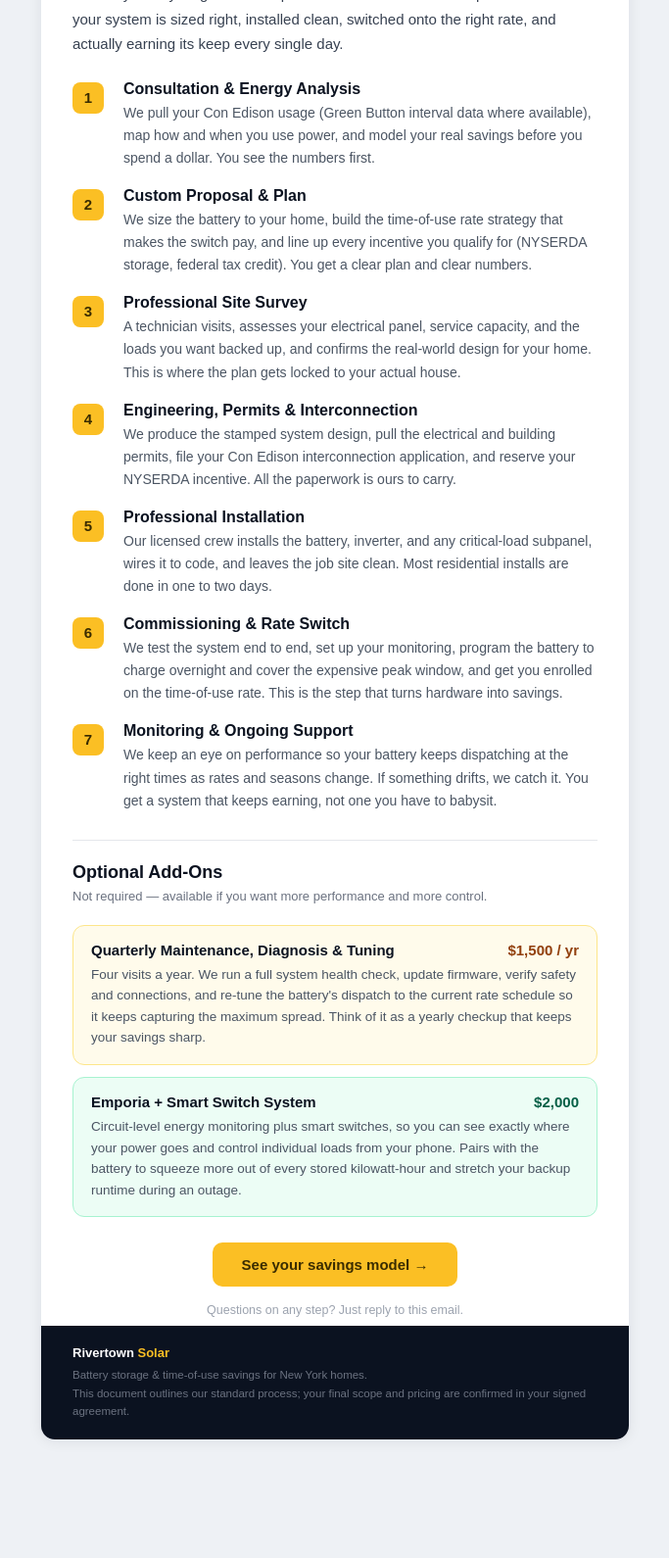
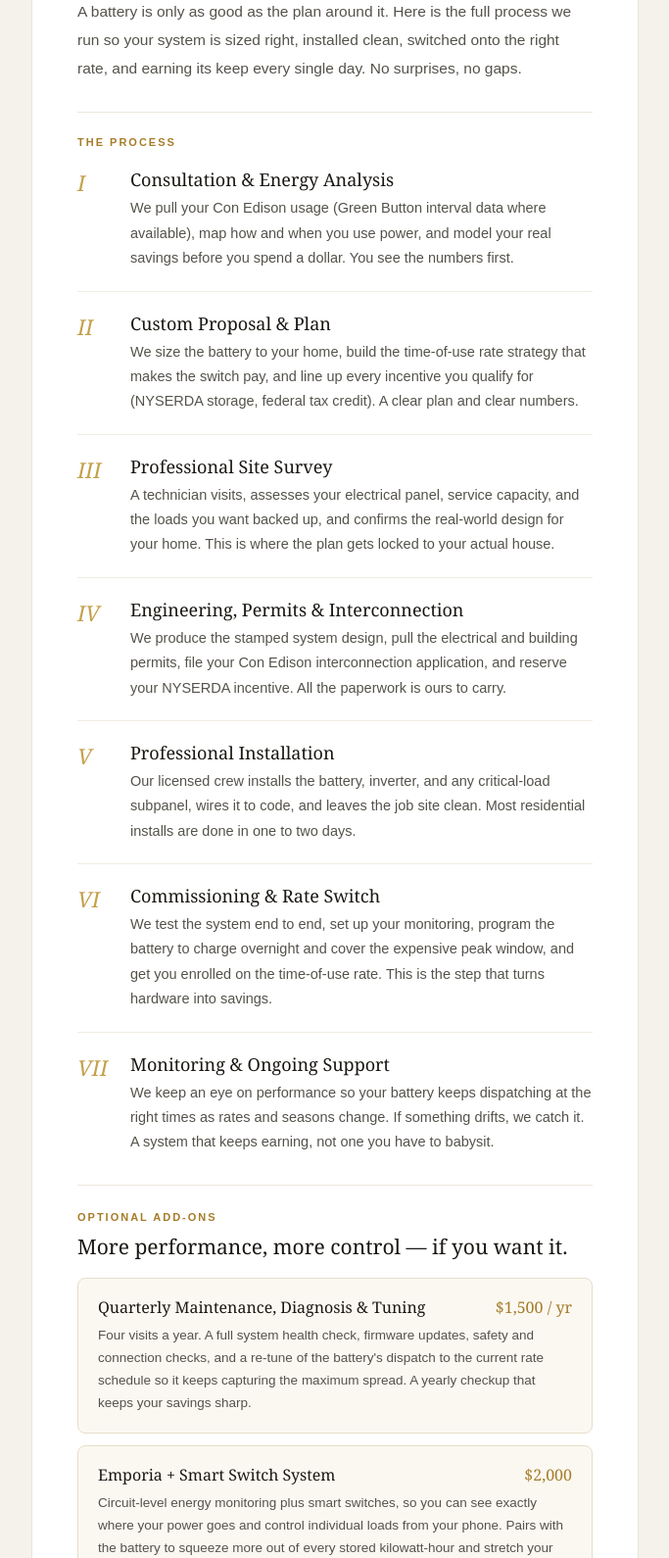
Before and after one commit to godfreyenglish-pixel/proposal-tool, a plain HTML site: page scope-of-work.html in a window 1280 px wide. Shown: the part 264-1854 px from the top of the page at 98% size, without its empty margins (298-981 px from the left). Before the commit the page ends 1757 px from the top, so only its background shows below. Drawn offline with Linux system fonts and the light colour scheme.

Commit message:
Restyle scope of work + TOU pages to premium ivory/gold brand

```diff
--- a/scope-of-work.html
+++ b/scope-of-work.html
@@ -6,166 +6,156 @@
 <meta name="color-scheme" content="light only">
 <title>Rivertown Solar — Battery Scope of Work</title>
 </head>
-<body style="margin:0;padding:0;background:#eef1f5;-webkit-text-size-adjust:100%;">
-<!-- preheader -->
-<div style="display:none;max-height:0;overflow:hidden;opacity:0;color:#eef1f5;font-size:1px;line-height:1px;">Everything we do to get your battery installed, dispatching, and saving — start to finish.</div>
+<body style="margin:0;padding:0;background:#F5F2EC;-webkit-text-size-adjust:100%;">
+<div style="display:none;max-height:0;overflow:hidden;opacity:0;color:#F5F2EC;font-size:1px;line-height:1px;">Everything we handle for you — from the first look at your usage to years of optimized savings.</div>
 
-<table role="presentation" width="100%" cellpadding="0" cellspacing="0" style="background:#eef1f5;">
-<tr><td align="center" style="padding:24px 12px;">
+<table role="presentation" width="100%" cellpadding="0" cellspacing="0" style="background:#F5F2EC;">
+<tr><td align="center" style="padding:28px 12px;">
 
-<table role="presentation" width="600" cellpadding="0" cellspacing="0" style="width:600px;max-width:600px;background:#ffffff;border-radius:14px;overflow:hidden;box-shadow:0 2px 14px rgba(15,23,42,.08);font-family:Arial,Helvetica,sans-serif;">
+<table role="presentation" width="620" cellpadding="0" cellspacing="0" style="width:620px;max-width:620px;background:#ffffff;border:1px solid #EAE4D8;border-radius:10px;overflow:hidden;">
 
   <!-- header -->
-  <tr><td style="background:#0B1220;padding:28px 32px 24px;">
-    <table role="presentation" width="100%" cellpadding="0" cellspacing="0"><tr>
-      <td style="font-family:Arial,Helvetica,sans-serif;color:#ffffff;font-size:20px;font-weight:bold;letter-spacing:.2px;">
-        Rivertown <span style="color:#FBBF24;">Solar</span>
-      </td>
-      <td align="right" style="font-family:Arial,Helvetica,sans-serif;color:#9CA3AF;font-size:11px;">Battery Storage</td>
-    </tr></table>
-    <div style="height:3px;width:52px;background:#FBBF24;border-radius:2px;margin-top:14px;"></div>
-    <div style="color:#ffffff;font-size:26px;font-weight:bold;line-height:1.25;margin-top:18px;">Your Battery Scope of Work</div>
-    <div style="color:#9CA3AF;font-size:14px;line-height:1.6;margin-top:8px;">Exactly what we handle for you — from the first look at your usage to years of optimized savings. No surprises, no gaps.</div>
+  <tr><td style="background:#16130F;padding:34px 46px 30px;" align="center">
+    <div style="font-family:Georgia,'Times New Roman',serif;color:#ffffff;font-size:23px;letter-spacing:.5px;">Rivertown <span style="color:#C4A04A;font-style:italic;">Solar</span></div>
+    <div style="height:1px;width:44px;background:#A67C29;margin:16px auto 0;"></div>
+    <div style="font-family:Arial,Helvetica,sans-serif;color:#9A9284;font-size:10.5px;letter-spacing:2.5px;text-transform:uppercase;margin-top:14px;">Battery Scope of Work</div>
   </td></tr>
 
-  <!-- intro -->
-  <tr><td style="padding:26px 32px 6px;">
-    <div style="color:#374151;font-size:15px;line-height:1.7;">
-      A battery is only as good as the plan around it. Here is the full process we run so your system is sized right, installed clean, switched onto the right rate, and actually earning its keep every single day.
-    </div>
+  <!-- title -->
+  <tr><td style="padding:40px 46px 0;">
+    <div style="font-family:Georgia,'Times New Roman',serif;color:#1A1712;font-size:32px;line-height:1.2;">Your Battery Scope of Work</div>
+    <div style="font-family:Arial,Helvetica,sans-serif;color:#55524B;font-size:15.5px;line-height:1.85;margin-top:16px;">A battery is only as good as the plan around it. Here is the full process we run so your system is sized right, installed clean, switched onto the right rate, and earning its keep every single day. No surprises, no gaps.</div>
   </td></tr>
 
-  <!-- STEP TEMPLATE -->
+  <!-- hairline -->
+  <tr><td style="padding:30px 46px 0;"><div style="height:1px;background:#EDE8DD;"></div></td></tr>
+
+  <!-- steps -->
+  <tr><td style="padding:24px 46px 0;">
+    <div style="font-family:Arial,Helvetica,sans-serif;color:#A67C29;font-size:11px;font-weight:bold;letter-spacing:2px;text-transform:uppercase;">The process</div>
+  </td></tr>
+
   <!-- 1 -->
-  <tr><td style="padding:18px 32px 0;">
+  <tr><td style="padding:20px 46px 0;">
     <table role="presentation" width="100%" cellpadding="0" cellspacing="0"><tr>
-      <td width="40" valign="top" style="padding-top:2px;">
-        <div style="width:32px;height:32px;background:#FBBF24;border-radius:8px;color:#3a2c00;font-size:15px;font-weight:bold;text-align:center;line-height:32px;">1</div>
-      </td>
-      <td valign="top" style="padding-left:12px;">
-        <div style="color:#0B1220;font-size:16px;font-weight:bold;">Consultation &amp; Energy Analysis</div>
-        <div style="color:#4B5563;font-size:14px;line-height:1.65;margin-top:4px;">We pull your Con Edison usage (Green Button interval data where available), map how and when you use power, and model your real savings before you spend a dollar. You see the numbers first.</div>
+      <td width="54" valign="top"><div style="font-family:Georgia,'Times New Roman',serif;color:#C4A04A;font-size:22px;font-style:italic;">I</div></td>
+      <td valign="top">
+        <div style="font-family:Georgia,'Times New Roman',serif;color:#1A1712;font-size:18px;">Consultation &amp; Energy Analysis</div>
+        <div style="font-family:Arial,Helvetica,sans-serif;color:#55524B;font-size:14.5px;line-height:1.75;margin-top:5px;">We pull your Con Edison usage (Green Button interval data where available), map how and when you use power, and model your real savings before you spend a dollar. You see the numbers first.</div>
       </td>
     </tr></table>
   </td></tr>
+  <tr><td style="padding:20px 46px 0;"><div style="height:1px;background:#F1ECE2;"></div></td></tr>
   <!-- 2 -->
-  <tr><td style="padding:18px 32px 0;">
+  <tr><td style="padding:20px 46px 0;">
     <table role="presentation" width="100%" cellpadding="0" cellspacing="0"><tr>
-      <td width="40" valign="top" style="padding-top:2px;">
-        <div style="width:32px;height:32px;background:#FBBF24;border-radius:8px;color:#3a2c00;font-size:15px;font-weight:bold;text-align:center;line-height:32px;">2</div>
-      </td>
-      <td valign="top" style="padding-left:12px;">
-        <div style="color:#0B1220;font-size:16px;font-weight:bold;">Custom Proposal &amp; Plan</div>
-        <div style="color:#4B5563;font-size:14px;line-height:1.65;margin-top:4px;">We size the battery to your home, build the time-of-use rate strategy that makes the switch pay, and line up every incentive you qualify for (NYSERDA storage, federal tax credit). You get a clear plan and clear numbers.</div>
+      <td width="54" valign="top"><div style="font-family:Georgia,'Times New Roman',serif;color:#C4A04A;font-size:22px;font-style:italic;">II</div></td>
+      <td valign="top">
+        <div style="font-family:Georgia,'Times New Roman',serif;color:#1A1712;font-size:18px;">Custom Proposal &amp; Plan</div>
+        <div style="font-family:Arial,Helvetica,sans-serif;color:#55524B;font-size:14.5px;line-height:1.75;margin-top:5px;">We size the battery to your home, build the time-of-use rate strategy that makes the switch pay, and line up every incentive you qualify for (NYSERDA storage, federal tax credit). A clear plan and clear numbers.</div>
       </td>
     </tr></table>
   </td></tr>
+  <tr><td style="padding:20px 46px 0;"><div style="height:1px;background:#F1ECE2;"></div></td></tr>
   <!-- 3 -->
-  <tr><td style="padding:18px 32px 0;">
+  <tr><td style="padding:20px 46px 0;">
     <table role="presentation" width="100%" cellpadding="0" cellspacing="0"><tr>
-      <td width="40" valign="top" style="padding-top:2px;">
-        <div style="width:32px;height:32px;background:#FBBF24;border-radius:8px;color:#3a2c00;font-size:15px;font-weight:bold;text-align:center;line-height:32px;">3</div>
-      </td>
-      <td valign="top" style="padding-left:12px;">
-        <div style="color:#0B1220;font-size:16px;font-weight:bold;">Professional Site Survey</div>
-        <div style="color:#4B5563;font-size:14px;line-height:1.65;margin-top:4px;">A technician visits, assesses your electrical panel, service capacity, and the loads you want backed up, and confirms the real-world design for your home. This is where the plan gets locked to your actual house.</div>
+      <td width="54" valign="top"><div style="font-family:Georgia,'Times New Roman',serif;color:#C4A04A;font-size:22px;font-style:italic;">III</div></td>
+      <td valign="top">
+        <div style="font-family:Georgia,'Times New Roman',serif;color:#1A1712;font-size:18px;">Professional Site Survey</div>
+        <div style="font-family:Arial,Helvetica,sans-serif;color:#55524B;font-size:14.5px;line-height:1.75;margin-top:5px;">A technician visits, assesses your electrical panel, service capacity, and the loads you want backed up, and confirms the real-world design for your home. This is where the plan gets locked to your actual house.</div>
       </td>
     </tr></table>
   </td></tr>
+  <tr><td style="padding:20px 46px 0;"><div style="height:1px;background:#F1ECE2;"></div></td></tr>
   <!-- 4 -->
-  <tr><td style="padding:18px 32px 0;">
+  <tr><td style="padding:20px 46px 0;">
     <table role="presentation" width="100%" cellpadding="0" cellspacing="0"><tr>
-      <td width="40" valign="top" style="padding-top:2px;">
-        <div style="width:32px;height:32px;background:#FBBF24;border-radius:8px;color:#3a2c00;font-size:15px;font-weight:bold;text-align:center;line-height:32px;">4</div>
-      </td>
-      <td valign="top" style="padding-left:12px;">
-        <div style="color:#0B1220;font-size:16px;font-weight:bold;">Engineering, Permits &amp; Interconnection</div>
-        <div style="color:#4B5563;font-size:14px;line-height:1.65;margin-top:4px;">We produce the stamped system design, pull the electrical and building permits, file your Con Edison interconnection application, and reserve your NYSERDA incentive. All the paperwork is ours to carry.</div>
+      <td width="54" valign="top"><div style="font-family:Georgia,'Times New Roman',serif;color:#C4A04A;font-size:22px;font-style:italic;">IV</div></td>
+      <td valign="top">
+        <div style="font-family:Georgia,'Times New Roman',serif;color:#1A1712;font-size:18px;">Engineering, Permits &amp; Interconnection</div>
+        <div style="font-family:Arial,Helvetica,sans-serif;color:#55524B;font-size:14.5px;line-height:1.75;margin-top:5px;">We produce the stamped system design, pull the electrical and building permits, file your Con Edison interconnection application, and reserve your NYSERDA incentive. All the paperwork is ours to carry.</div>
       </td>
     </tr></table>
   </td></tr>
+  <tr><td style="padding:20px 46px 0;"><div style="height:1px;background:#F1ECE2;"></div></td></tr>
   <!-- 5 -->
-  <tr><td style="padding:18px 32px 0;">
+  <tr><td style="padding:20px 46px 0;">
     <table role="presentation" width="100%" cellpadding="0" cellspacing="0"><tr>
-      <td width="40" valign="top" style="padding-top:2px;">
-        <div style="width:32px;height:32px;background:#FBBF24;border-radius:8px;color:#3a2c00;font-size:15px;font-weight:bold;text-align:center;line-height:32px;">5</div>
-      </td>
-      <td valign="top" style="padding-left:12px;">
-        <div style="color:#0B1220;font-size:16px;font-weight:bold;">Professional Installation</div>
-        <div style="color:#4B5563;font-size:14px;line-height:1.65;margin-top:4px;">Our licensed crew installs the battery, inverter, and any critical-load subpanel, wires it to code, and leaves the job site clean. Most residential installs are done in one to two days.</div>
+      <td width="54" valign="top"><div style="font-family:Georgia,'Times New Roman',serif;color:#C4A04A;font-size:22px;font-style:italic;">V</div></td>
+      <td valign="top">
+        <div style="font-family:Georgia,'Times New Roman',serif;color:#1A1712;font-size:18px;">Professional Installation</div>
+        <div style="font-family:Arial,Helvetica,sans-serif;color:#55524B;font-size:14.5px;line-height:1.75;margin-top:5px;">Our licensed crew installs the battery, inverter, and any critical-load subpanel, wires it to code, and leaves the job site clean. Most residential installs are done in one to two days.</div>
       </td>
     </tr></table>
   </td></tr>
+  <tr><td style="padding:20px 46px 0;"><div style="height:1px;background:#F1ECE2;"></div></td></tr>
   <!-- 6 -->
-  <tr><td style="padding:18px 32px 0;">
+  <tr><td style="padding:20px 46px 0;">
     <table role="presentation" width="100%" cellpadding="0" cellspacing="0"><tr>
-      <td width="40" valign="top" style="padding-top:2px;">
-        <div style="width:32px;height:32px;background:#FBBF24;border-radius:8px;color:#3a2c00;font-size:15px;font-weight:bold;text-align:center;line-height:32px;">6</div>
-      </td>
-      <td valign="top" style="padding-left:12px;">
-        <div style="color:#0B1220;font-size:16px;font-weight:bold;">Commissioning &amp; Rate Switch</div>
-        <div style="color:#4B5563;font-size:14px;line-height:1.65;margin-top:4px;">We test the system end to end, set up your monitoring, program the battery to charge overnight and cover the expensive peak window, and get you enrolled on the time-of-use rate. This is the step that turns hardware into savings.</div>
+      <td width="54" valign="top"><div style="font-family:Georgia,'Times New Roman',serif;color:#C4A04A;font-size:22px;font-style:italic;">VI</div></td>
+      <td valign="top">
+        <div style="font-family:Georgia,'Times New Roman',serif;color:#1A1712;font-size:18px;">Commissioning &amp; Rate Switch</div>
+        <div style="font-family:Arial,Helvetica,sans-serif;color:#55524B;font-size:14.5px;line-height:1.75;margin-top:5px;">We test the system end to end, set up your monitoring, program the battery to charge overnight and cover the expensive peak window, and get you enrolled on the time-of-use rate. This is the step that turns hardware into savings.</div>
       </td>
     </tr></table>
   </td></tr>
+  <tr><td style="padding:20px 46px 0;"><div style="height:1px;background:#F1ECE2;"></div></td></tr>
   <!-- 7 -->
-  <tr><td style="padding:18px 32px 4px;">
+  <tr><td style="padding:20px 46px 0;">
     <table role="presentation" width="100%" cellpadding="0" cellspacing="0"><tr>
-      <td width="40" valign="top" style="padding-top:2px;">
-        <div style="width:32px;height:32px;background:#FBBF24;border-radius:8px;color:#3a2c00;font-size:15px;font-weight:bold;text-align:center;line-height:32px;">7</div>
-      </td>
-      <td valign="top" style="padding-left:12px;">
-        <div style="color:#0B1220;font-size:16px;font-weight:bold;">Monitoring &amp; Ongoing Support</div>
-        <div style="color:#4B5563;font-size:14px;line-height:1.65;margin-top:4px;">We keep an eye on performance so your battery keeps dispatching at the right times as rates and seasons change. If something drifts, we catch it. You get a system that keeps earning, not one you have to babysit.</div>
+      <td width="54" valign="top"><div style="font-family:Georgia,'Times New Roman',serif;color:#C4A04A;font-size:22px;font-style:italic;">VII</div></td>
+      <td valign="top">
+        <div style="font-family:Georgia,'Times New Roman',serif;color:#1A1712;font-size:18px;">Monitoring &amp; Ongoing Support</div>
+        <div style="font-family:Arial,Helvetica,sans-serif;color:#55524B;font-size:14.5px;line-height:1.75;margin-top:5px;">We keep an eye on performance so your battery keeps dispatching at the right times as rates and seasons change. If something drifts, we catch it. A system that keeps earning, not one you have to babysit.</div>
       </td>
     </tr></table>
   </td></tr>
 
-  <!-- divider -->
-  <tr><td style="padding:24px 32px 0;"><div style="height:1px;background:#E5E7EB;"></div></td></tr>
+  <!-- hairline -->
+  <tr><td style="padding:30px 46px 0;"><div style="height:1px;background:#EDE8DD;"></div></td></tr>
 
-  <!-- OPTIONAL ADD-ONS -->
-  <tr><td style="padding:22px 32px 4px;">
-    <div style="color:#0B1220;font-size:18px;font-weight:bold;">Optional Add-Ons</div>
-    <div style="color:#6B7280;font-size:13px;line-height:1.6;margin-top:4px;">Not required — available if you want more performance and more control.</div>
+  <!-- add-ons -->
+  <tr><td style="padding:26px 46px 0;">
+    <div style="font-family:Arial,Helvetica,sans-serif;color:#A67C29;font-size:11px;font-weight:bold;letter-spacing:2px;text-transform:uppercase;">Optional add-ons</div>
+    <div style="font-family:Georgia,'Times New Roman',serif;color:#1A1712;font-size:21px;line-height:1.35;margin-top:10px;">More performance, more control &mdash; if you want it.</div>
   </td></tr>
 
-  <!-- add-on: maintenance -->
-  <tr><td style="padding:14px 32px 0;">
-    <table role="presentation" width="100%" cellpadding="0" cellspacing="0" style="background:#FFFBEB;border:1px solid #FDE68A;border-radius:12px;">
-      <tr><td style="padding:16px 18px;">
+  <tr><td style="padding:18px 46px 0;">
+    <table role="presentation" width="100%" cellpadding="0" cellspacing="0" style="background:#FBF8F1;border:1px solid #E7DEC9;border-radius:8px;">
+      <tr><td style="padding:18px 20px;">
         <table role="presentation" width="100%" cellpadding="0" cellspacing="0"><tr>
-          <td style="color:#0B1220;font-size:15px;font-weight:bold;">Quarterly Maintenance, Diagnosis &amp; Tuning</td>
-          <td align="right" style="color:#92400E;font-size:15px;font-weight:bold;white-space:nowrap;">$1,500 / yr</td>
+          <td style="font-family:Georgia,'Times New Roman',serif;color:#1A1712;font-size:16px;">Quarterly Maintenance, Diagnosis &amp; Tuning</td>
+          <td align="right" style="font-family:Georgia,'Times New Roman',serif;color:#A67C29;font-size:16px;white-space:nowrap;">$1,500 / yr</td>
         </tr></table>
-        <div style="color:#4B5563;font-size:13.5px;line-height:1.6;margin-top:6px;">Four visits a year. We run a full system health check, update firmware, verify safety and connections, and re-tune the battery's dispatch to the current rate schedule so it keeps capturing the maximum spread. Think of it as a yearly checkup that keeps your savings sharp.</div>
+        <div style="font-family:Arial,Helvetica,sans-serif;color:#55524B;font-size:13.5px;line-height:1.7;margin-top:7px;">Four visits a year. A full system health check, firmware updates, safety and connection checks, and a re-tune of the battery's dispatch to the current rate schedule so it keeps capturing the maximum spread. A yearly checkup that keeps your savings sharp.</div>
       </td></tr>
     </table>
   </td></tr>
 
-  <!-- add-on: emporia -->
-  <tr><td style="padding:12px 32px 0;">
-    <table role="presentation" width="100%" cellpadding="0" cellspacing="0" style="background:#ECFDF5;border:1px solid #A7F3D0;border-radius:12px;">
-      <tr><td style="padding:16px 18px;">
+  <tr><td style="padding:12px 46px 0;">
+    <table role="presentation" width="100%" cellpadding="0" cellspacing="0" style="background:#FBF8F1;border:1px solid #E7DEC9;border-radius:8px;">
+      <tr><td style="padding:18px 20px;">
         <table role="presentation" width="100%" cellpadding="0" cellspacing="0"><tr>
-          <td style="color:#0B1220;font-size:15px;font-weight:bold;">Emporia + Smart Switch System</td>
-          <td align="right" style="color:#065F46;font-size:15px;font-weight:bold;white-space:nowrap;">$2,000</td>
+          <td style="font-family:Georgia,'Times New Roman',serif;color:#1A1712;font-size:16px;">Emporia + Smart Switch System</td>
+          <td align="right" style="font-family:Georgia,'Times New Roman',serif;color:#A67C29;font-size:16px;white-space:nowrap;">$2,000</td>
         </tr></table>
-        <div style="color:#4B5563;font-size:13.5px;line-height:1.6;margin-top:6px;">Circuit-level energy monitoring plus smart switches, so you can see exactly where your power goes and control individual loads from your phone. Pairs with the battery to squeeze more out of every stored kilowatt-hour and stretch your backup runtime during an outage.</div>
+        <div style="font-family:Arial,Helvetica,sans-serif;color:#55524B;font-size:13.5px;line-height:1.7;margin-top:7px;">Circuit-level energy monitoring plus smart switches, so you can see exactly where your power goes and control individual loads from your phone. Pairs with the battery to squeeze more out of every stored kilowatt-hour and stretch your backup runtime during an outage.</div>
       </td></tr>
     </table>
   </td></tr>
 
   <!-- CTA -->
-  <tr><td style="padding:26px 32px 6px;" align="center">
-    <a href="https://myarbitragetool.com" style="display:inline-block;background:#FBBF24;color:#3a2c00;font-size:15px;font-weight:bold;text-decoration:none;padding:14px 30px;border-radius:10px;font-family:Arial,Helvetica,sans-serif;">See your savings model &rarr;</a>
-    <div style="color:#9CA3AF;font-size:12.5px;line-height:1.6;margin-top:14px;">Questions on any step? Just reply to this email.</div>
+  <tr><td style="padding:30px 46px 6px;" align="center">
+    <a href="https://myarbitragetool.com" style="display:inline-block;background:#16130F;color:#F5EFDF;font-family:Arial,Helvetica,sans-serif;font-size:14px;font-weight:bold;letter-spacing:.5px;text-decoration:none;padding:15px 34px;border-radius:6px;">See your savings model</a>
+    <div style="font-family:Arial,Helvetica,sans-serif;color:#8A857B;font-size:12.5px;line-height:1.6;margin-top:16px;">Questions on any step? Just reach out &mdash; we're glad to walk you through it.</div>
   </td></tr>
 
   <!-- footer -->
-  <tr><td style="background:#0B1220;padding:20px 32px;margin-top:20px;">
-    <div style="color:#ffffff;font-size:13px;font-weight:bold;">Rivertown <span style="color:#FBBF24;">Solar</span></div>
-    <div style="color:#6B7280;font-size:11.5px;line-height:1.6;margin-top:6px;">Battery storage &amp; time-of-use savings for New York homes.<br>This document outlines our standard process; your final scope and pricing are confirmed in your signed agreement.</div>
+  <tr><td style="padding:30px 46px 30px;">
+    <div style="height:1px;background:#EDE8DD;margin-bottom:18px;"></div>
+    <div style="font-family:Georgia,'Times New Roman',serif;color:#16130F;font-size:14px;">Rivertown <span style="color:#A67C29;font-style:italic;">Solar</span></div>
+    <div style="font-family:Arial,Helvetica,sans-serif;color:#A9A294;font-size:11px;line-height:1.6;margin-top:6px;">Battery storage &amp; time-of-use savings for New York homes. This document outlines our standard process; your final scope and pricing are confirmed in your signed agreement.</div>
   </td></tr>
 
 </table>
```
Also changed, not shown: why-time-of-use.html (+81 -83 lines).
